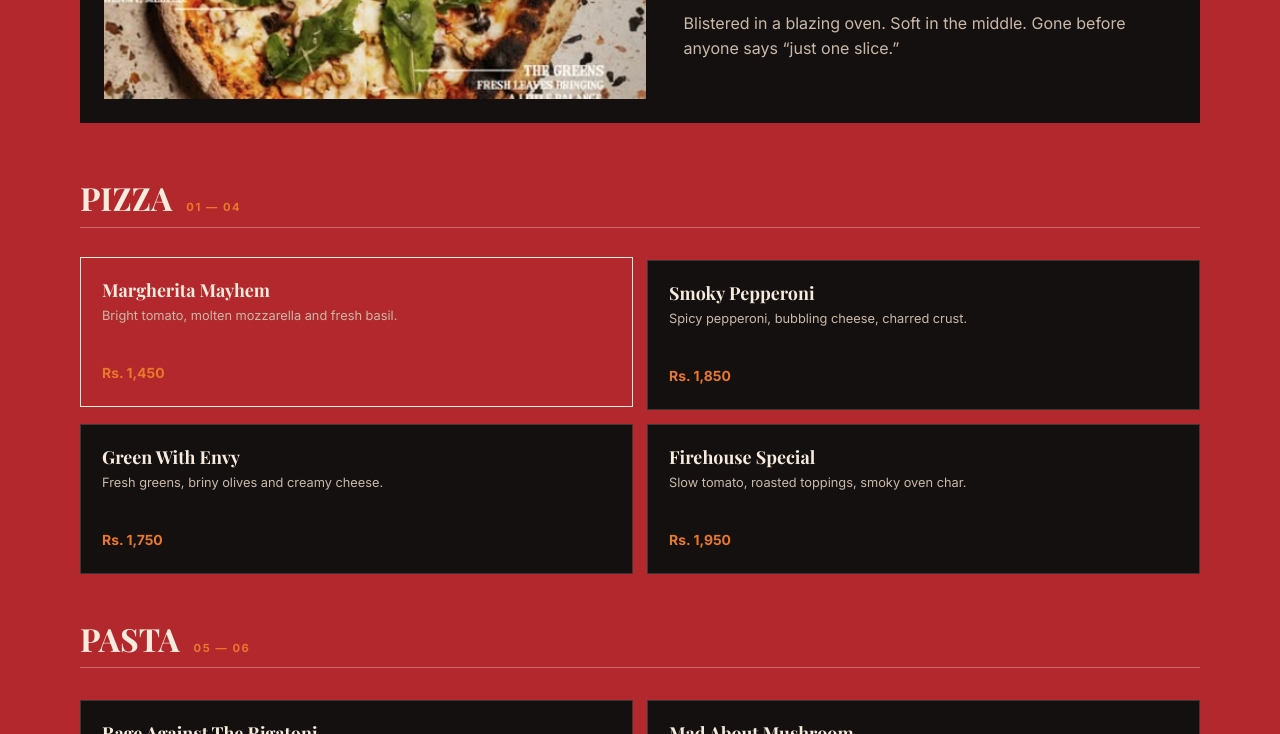
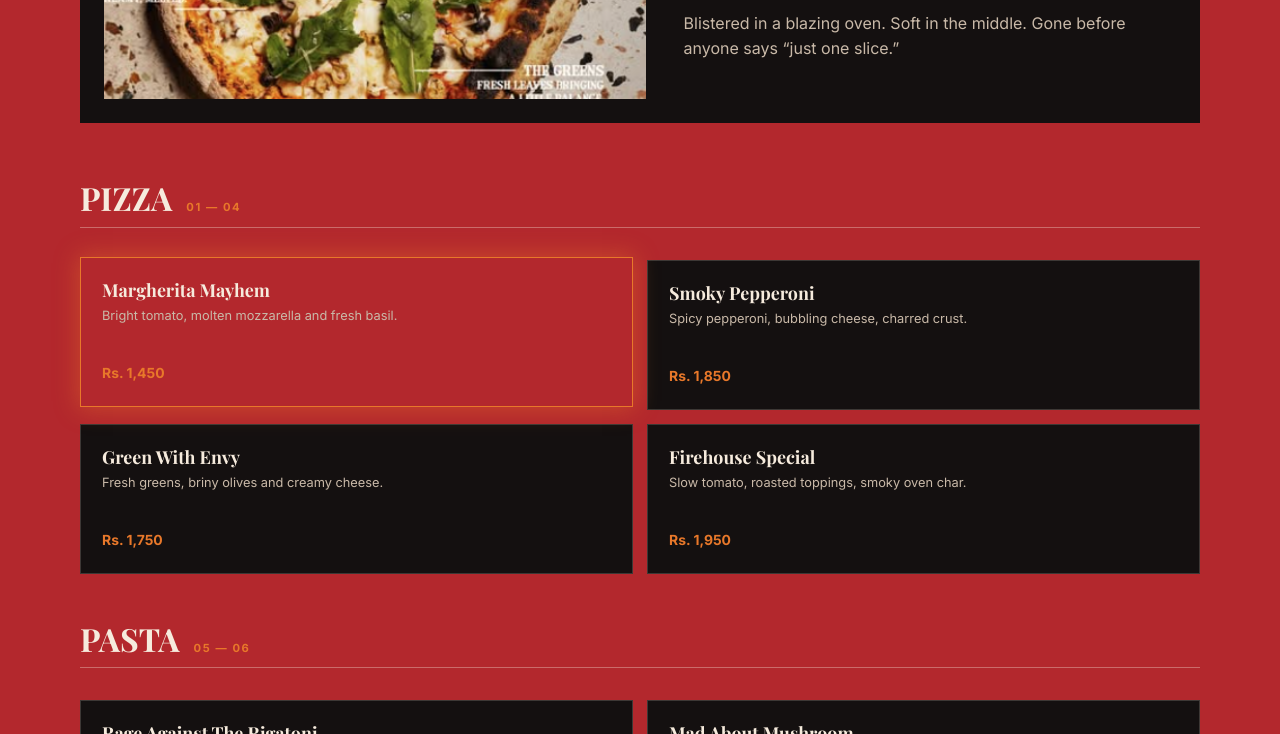
Before and after one commit to michellealimalik/lab17-27110096, a plain HTML site: page index.html in a window 1280 px wide. In both pictures the pointer is over the element 356 px from the left and 1657 px from the top of the page. Shown: the part 1323-2057 px from the top of the page. Drawn offline with nearby package versions, Linux system fonts and the light colour scheme.

Commit message:
Add menu card hover

```diff
--- a/index.html
+++ b/index.html
@@ -313,13 +313,14 @@
       padding: 21px;
       border: 1px solid rgba(246, 235, 221, .18);
       background: var(--charcoal);
-      transition: background .2s ease, border-color .2s ease, transform .2s ease;
+      transition: background .2s ease, border-color .2s ease, transform .2s ease, box-shadow .2s ease;
     }
 
     .menu-item:hover {
       transform: translateY(-3px);
-      border-color: var(--cream);
+      border-color: var(--orange);
       background: var(--brick);
+      box-shadow: 0 0 22px 2px rgba(232, 120, 42, .4);
     }
 
     .menu-item h4 {
```
